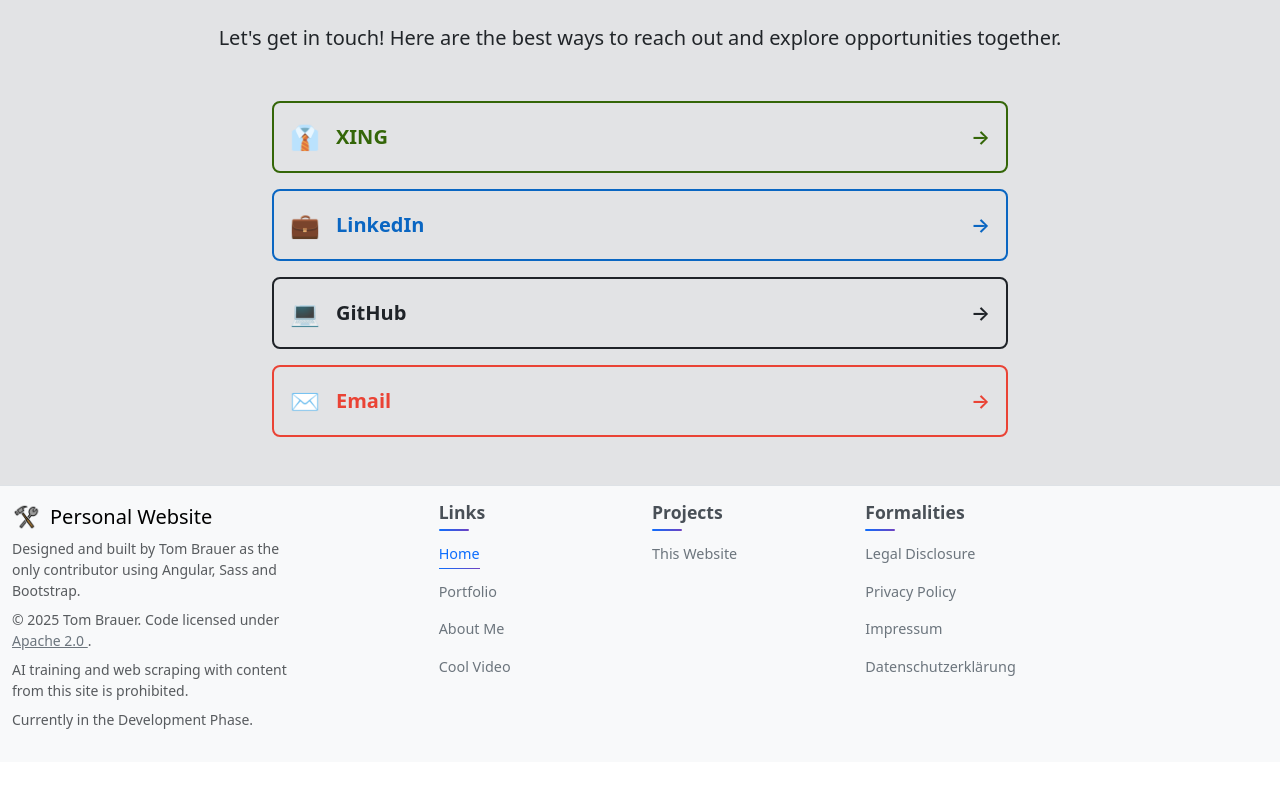
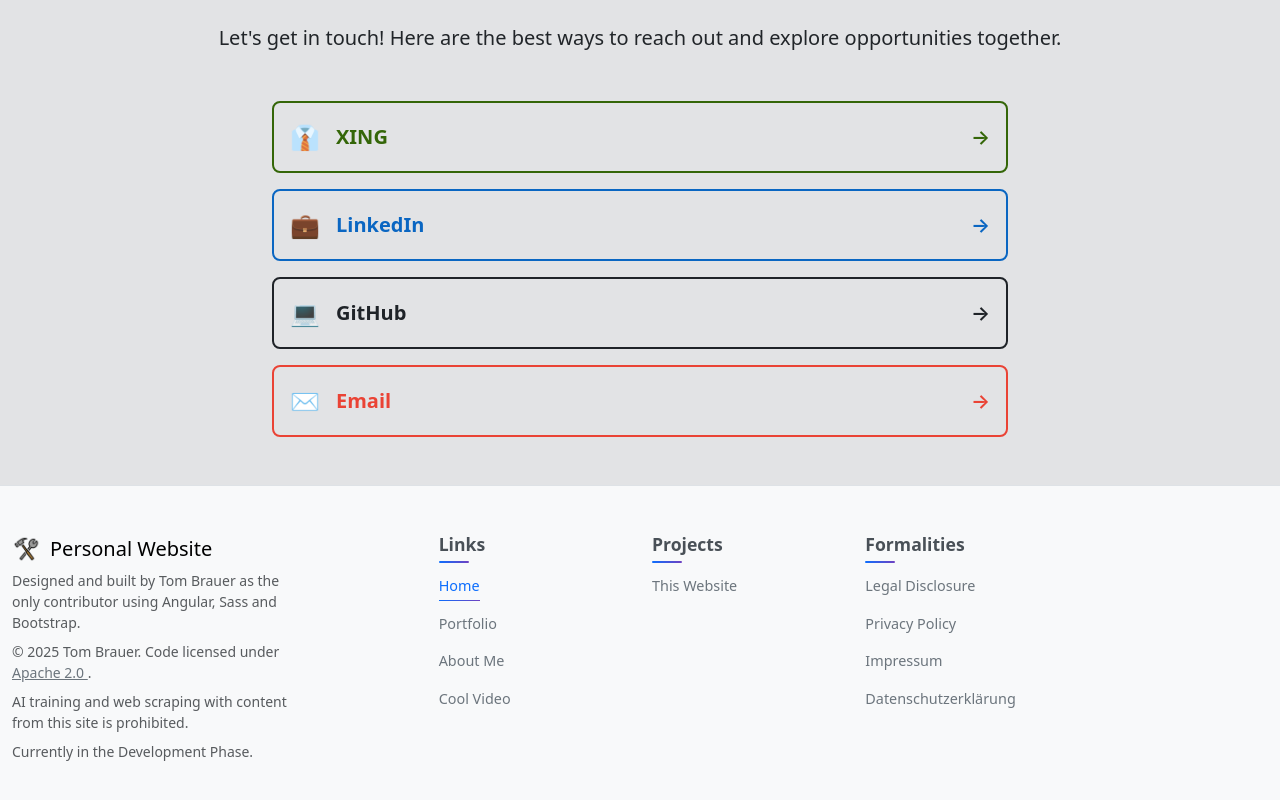
Before and after one commit to 1200BpmSpeedcore/tom_brauer_linktree, an Angular app: page / in a window 1280 px wide. Shown: the part 1921-2721 px from the top of the page. Before the commit the page ends 2683 px from the top, so only its background shows below. Built offline with nearby package versions, Linux system fonts and the light colour scheme.

Commit message:
Increase y axis padding in footer for better spacing

```diff
--- a/src/app/components/footer/footer.html
+++ b/src/app/components/footer/footer.html
@@ -1,4 +1,4 @@
-<footer class="footer bg-body-tertiary py-3">
+<footer class="footer bg-body-tertiary py-5">
     <div class="container-xxl">
       <div class="row g-4">
         <div class="col-lg-3">
```
